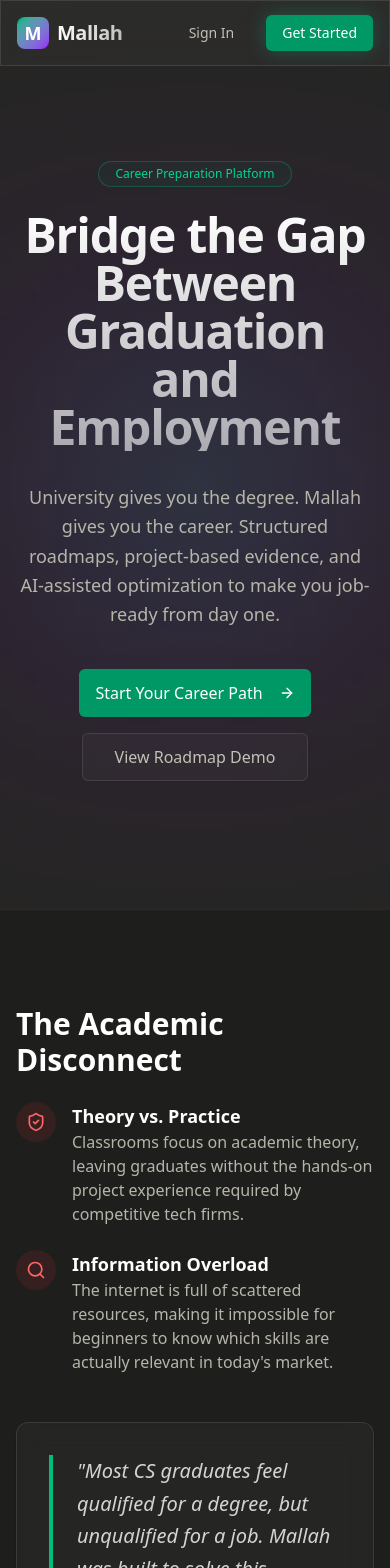
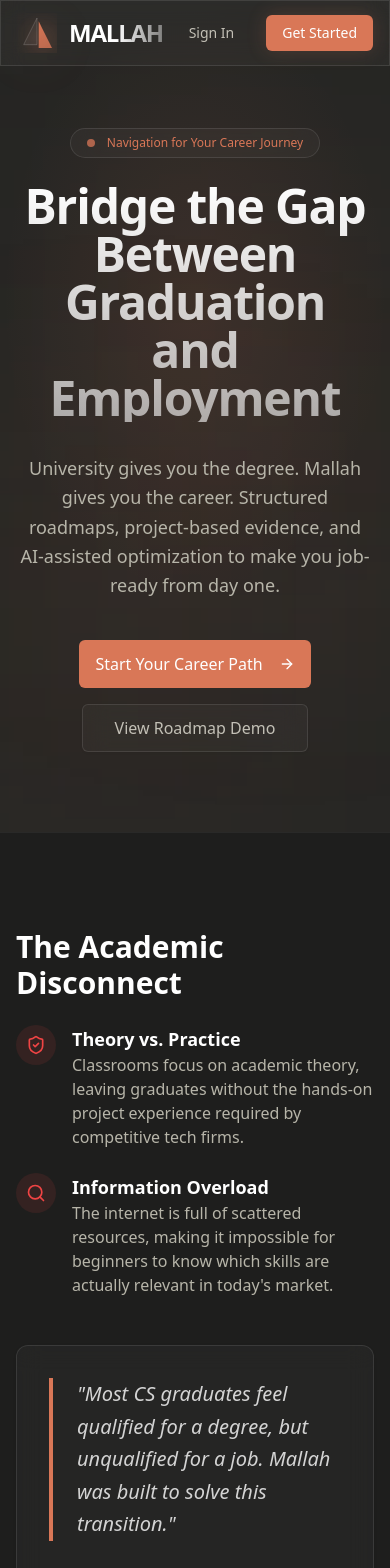
Before and after one commit to Dev-Salem/mallah, a Next.js app: page / in a window 390 px wide. Shown: the top 1568 px of the page. Built offline with nearby package versions, Linux system fonts and the light colour scheme; no server answers.

Commit message:
feat: Add new Logo component, integrate it into login and landing pages, and introduce frontend design skill documentation.

```diff
--- a/app/page.tsx
+++ b/app/page.tsx
@@ -18,6 +18,7 @@
   Briefcase,
   Cpu
 } from "lucide-react";
+import { Logo, LogoText } from "@/components/ui/logo";
 
 export default async function LandingPage() {
   const supabase = await createClient();
@@ -28,14 +29,7 @@
       {/* Navigation */}
       <header className="fixed top-0 z-50 w-full border-b border-white/10 glass">
         <div className="container mx-auto flex h-16 items-center justify-between px-4">
-          <div className="flex items-center gap-2">
-            <div className="h-8 w-8 rounded-lg bg-gradient-to-br from-emerald-500 to-purple-600 flex items-center justify-center">
-              <span className="font-bold text-white text-lg">M</span>
-            </div>
-            <span className="text-xl font-bold tracking-tight bg-clip-text text-transparent bg-gradient-to-r from-white to-white/70">
-              Mallah
-            </span>
-          </div>
+          <LogoText />
           <nav className="hidden md:flex items-center gap-8">
             <a href="#problem" className="text-sm font-medium text-muted-foreground hover:text-foreground transition-colors">The Gap</a>
             <a href="#how-it-works" className="text-sm font-medium text-muted-foreground hover:text-foreground transition-colors">Process</a>
@@ -49,7 +43,7 @@
                   <Button variant="ghost" className="text-sm">Sign Out</Button>
                 </form>
                 <Link href="/dashboard">
-                  <Button className="bg-emerald-600 hover:bg-emerald-500 text-white border-0 shadow-[0_0_20px_rgba(16,185,129,0.3)]">
+                  <Button className="bg-primary hover:bg-primary/90 text-primary-foreground border-0 shadow-[0_0_20px_var(--primary)] shadow-primary/20">
                     Dashboard
                   </Button>
                 </Link>
@@ -60,7 +54,7 @@
                   <Button variant="ghost" className="text-sm">Sign In</Button>
                 </Link>
                 <Link href="/login">
-                  <Button className="bg-emerald-600 hover:bg-emerald-500 text-white border-0 shadow-[0_0_20px_rgba(16,185,129,0.3)]">
+                  <Button className="bg-primary hover:bg-primary/90 text-primary-foreground border-0 shadow-[0_0_20px_var(--primary)] shadow-primary/20">
                     Get Started
                   </Button>
                 </Link>
@@ -70,15 +64,18 @@
         </div>
       </header>
 
-      <main className="flex-1 pt-16">
+      <main className="flex-1">
         {/* Hero Section */}
-        <section className="relative px-4 pt-24 pb-32 md:pt-32 md:pb-48">
-          <div className="absolute inset-0 -z-10 bg-[radial-gradient(circle_at_50%_50%,rgba(16,185,129,0.1),transparent_50%)]" />
-          <div className="absolute top-1/2 left-1/2 -translate-x-1/2 -translate-y-1/2 -z-20 h-[500px] w-[500px] bg-purple-600/10 blur-[120px]" />
+        <section className="relative pt-32 pb-20 md:pt-48 md:pb-32 overflow-hidden">
+          {/* Navigational Glows */}
+          <div className="absolute top-0 left-1/2 -translate-x-1/2 -z-10 h-[600px] w-full max-w-[1200px] bg-[radial-gradient(ellipse_at_center,var(--primary),transparent_70%)] opacity-10" />
+          <div className="absolute top-1/4 -right-20 -z-10 h-[400px] w-[400px] bg-primary/5 blur-[120px]" />
+          <div className="absolute bottom-0 -left-20 -z-10 h-[400px] w-[400px] bg-primary/5 blur-[120px]" />
 
-          <div className="container mx-auto text-center max-w-4xl">
-            <Badge variant="outline" className="mb-6 px-4 py-1 border-emerald-500/30 bg-emerald-500/5 text-emerald-400 font-medium">
-              Career Preparation Platform
+          <div className="container mx-auto px-4 text-center">
+            <Badge variant="outline" className="mb-6 py-1.5 px-4 border-primary/30 bg-primary/5 text-primary glass animate-in fade-in slide-in-from-bottom-3 duration-1000">
+              <span className="h-2 w-2 rounded-full bg-primary mr-2 animate-pulse" />
+              Navigation for Your Career Journey
             </Badge>
             <h1 className="text-5xl md:text-7xl font-extrabold tracking-tight mb-8 bg-clip-text text-transparent bg-gradient-to-b from-white to-white/60">
               Bridge the Gap Between Graduation and Employment
@@ -88,7 +85,7 @@
             </p>
             <div className="flex flex-col sm:flex-row items-center justify-center gap-4">
               <Link href={user ? "/dashboard" : "/login"}>
-                <Button size="lg" className="h-12 px-8 bg-emerald-600 hover:bg-emerald-500 text-white text-base">
+                <Button size="lg" className="h-12 px-8 bg-primary hover:bg-primary/90 text-primary-foreground text-base">
                   {user ? "Continue Your Journey" : "Start Your Career Path"} <ArrowRight className="ml-2 h-4 w-4" />
                 </Button>
               </Link>
@@ -107,8 +104,8 @@
                 <h2 className="text-3xl md:text-4xl font-bold mb-6 text-white">The Academic Disconnect</h2>
                 <div className="space-y-6">
                   <div className="flex gap-4">
-                    <div className="h-10 w-10 shrink-0 rounded-full bg-red-500/10 flex items-center justify-center">
-                      <ShieldCheck className="h-5 w-5 text-red-400" />
+                    <div className="h-10 w-10 shrink-0 rounded-full bg-destructive/10 flex items-center justify-center">
+                      <ShieldCheck className="h-5 w-5 text-destructive" />
                     </div>
                     <div>
                       <h4 className="font-semibold text-lg text-white">Theory vs. Practice</h4>
@@ -116,8 +113,8 @@
                     </div>
                   </div>
                   <div className="flex gap-4">
-                    <div className="h-10 w-10 shrink-0 rounded-full bg-red-500/10 flex items-center justify-center">
-                      <Search className="h-5 w-5 text-red-400" />
+                    <div className="h-10 w-10 shrink-0 rounded-full bg-destructive/10 flex items-center justify-center">
+                      <Search className="h-5 w-5 text-destructive" />
                     </div>
                     <div>
                       <h4 className="font-semibold text-lg text-white">Information Overload</h4>
@@ -127,7 +124,7 @@
                 </div>
               </div>
               <Card className="glass border-white/10 p-8">
-                <blockquote className="text-xl italic text-white/80 leading-relaxed border-l-4 border-emerald-500 pl-6 mb-6">
+                <blockquote className="text-xl italic text-white/80 leading-relaxed border-l-4 border-primary pl-6 mb-6">
                   "Most CS graduates feel qualified for a degree, but unqualified for a job. Mallah was built to solve this transition."
                 </blockquote>
                 <p className="text-sm text-muted-foreground">— The Mallah Philosophy</p>
@@ -145,17 +142,17 @@
             </p>
             <div className="grid sm:grid-cols-2 lg:grid-cols-3 gap-8">
               <div className="p-8 rounded-2xl border border-white/5 bg-white/5 hover:bg-white/10 transition-colors">
-                <Target className="h-10 w-10 text-emerald-500 mb-6" />
+                <Target className="h-10 w-10 text-primary mb-6" />
                 <h3 className="text-xl font-bold text-white mb-3">Structured Direction</h3>
                 <p className="text-muted-foreground">No more guessing. Predefined roadmaps show exactly where you are and what step you need to take next.</p>
               </div>
               <div className="p-8 rounded-2xl border border-white/5 bg-white/5 hover:bg-white/10 transition-colors">
-                <Rocket className="h-10 w-10 text-purple-500 mb-6" />
+                <Rocket className="h-10 w-10 text-primary mb-6" />
                 <h3 className="text-xl font-bold text-white mb-3">Skill Evidence</h3>
                 <p className="text-muted-foreground">Don't just claim skills. Build verified projects that serve as tangible proof of your technical capabilities.</p>
               </div>
               <div className="p-8 rounded-2xl border border-white/5 bg-white/5 hover:bg-white/10 transition-colors">
-                <FileText className="h-10 w-10 text-blue-500 mb-6" />
+                <FileText className="h-10 w-10 text-primary mb-6" />
                 <h3 className="text-xl font-bold text-white mb-3">Job Readiness</h3>
                 <p className="text-muted-foreground">Move beyond 'content consumption'. Our platform forces an outcome-focused approach to every topic you learn.</p>
               </div>
@@ -164,7 +161,7 @@
         </section>
 
         {/* How Mallah Works */}
-        <section id="how-it-works" className="py-24 bg-emerald-500/5 border-y border-emerald-500/10">
+        <section id="how-it-works" className="py-24 bg-primary/5 border-y border-primary/10">
           <div className="container mx-auto px-4">
             <div className="text-center mb-16">
               <h2 className="text-3xl md:text-4xl font-bold text-white mb-4">Your Path to Preparation</h2>
@@ -178,7 +175,7 @@
                 { title: "Validation", desc: "Generate a skills-first resume and portfolio optimized for hiring managers." }
               ].map((step, idx) => (
                 <div key={idx} className="relative">
-                  <div className="mb-4 text-4xl font-extrabold text-emerald-500/20">{idx + 1}</div>
+                  <div className="mb-4 text-4xl font-extrabold text-primary/20">{idx + 1}</div>
                   <h4 className="text-lg font-bold text-white mb-2">{step.title}</h4>
                   <p className="text-sm text-muted-foreground leading-relaxed">{step.desc}</p>
                 </div>
@@ -195,7 +192,7 @@
               <Card className="glass border-white/10 overflow-hidden group">
                 <CardContent className="p-0 flex flex-col md:flex-row h-full">
                   <div className="p-8 flex-1">
-                    <Map className="h-8 w-8 text-emerald-500 mb-4" />
+                    <Map className="h-8 w-8 text-primary mb-4" />
                     <h3 className="text-xl font-bold text-white mb-2">Learning Roadmaps</h3>
                     <p className="text-muted-foreground mb-4">Granular, step-by-step paths from basics to advanced specialization. Never feel lost again with clear stages and actionable topics.</p>
                     <ul className="text-sm space-y-2 text-white/70">
@@ -204,8 +201,8 @@
                       <li className="flex items-center gap-2">• Resource curation for every topic</li>
                     </ul>
                   </div>
-                  <div className="md:w-1/3 bg-emerald-900/10 border-l border-white/5 flex items-center justify-center p-8">
-                    <div className="h-full w-full rounded border border-emerald-500/20 bg-emerald-500/5 animate-pulse" />
+                  <div className="md:w-1/3 bg-primary/10 border-l border-white/5 flex items-center justify-center p-8">
+                    <div className="h-full w-full rounded border border-primary/20 bg-primary/5 animate-pulse" />
                   </div>
                 </CardContent>
               </Card>
@@ -213,7 +210,7 @@
               <Card className="glass border-white/10 overflow-hidden group">
                 <CardContent className="p-0 flex flex-col md:flex-row h-full">
                   <div className="p-8 flex-1">
-                    <Cpu className="h-8 w-8 text-purple-500 mb-4" />
+                    <Cpu className="h-8 w-8 text-primary mb-4" />
                     <h3 className="text-xl font-bold text-white mb-2">Opportunity Analyzer</h3>
                     <p className="text-muted-foreground mb-4">Upload any job description and let AI map your current skills against market requirements. Identify gaps and generate action plans.</p>
                     <ul className="text-sm space-y-2 text-white/70">
@@ -222,8 +219,8 @@
                       <li className="flex items-center gap-2">• Market demand scoring</li>
                     </ul>
                   </div>
-                  <div className="md:w-1/3 bg-purple-900/10 border-l border-white/5 flex items-center justify-center p-8">
-                    <div className="h-full w-full rounded border border-purple-500/20 bg-purple-500/5 animate-pulse" />
+                  <div className="md:w-1/3 bg-primary/10 border-l border-white/5 flex items-center justify-center p-8">
+                    <div className="h-full w-full rounded border border-primary/20 bg-primary/5 animate-pulse" />
                   </div>
                 </CardContent>
               </Card>
@@ -231,13 +228,13 @@
               <Card className="glass border-white/10 overflow-hidden">
                 <CardContent className="p-0 flex flex-col md:flex-row h-full">
                   <div className="p-8 flex-1">
-                    <Layers className="h-8 w-8 text-emerald-500 mb-4" />
+                    <Layers className="h-8 w-8 text-primary mb-4" />
                     <h3 className="text-xl font-bold text-white mb-2">Skills & Projects Hub</h3>
                     <p className="text-muted-foreground mb-4">A central repository for your technical evidence. Every project you complete is tagged with specific skills to build your professional profile.</p>
                   </div>
-                  <div className="md:w-1/3 bg-emerald-900/10 border-l border-white/5 p-8 flex items-center justify-center">
+                  <div className="md:w-1/3 bg-primary/10 border-l border-white/5 p-8 flex items-center justify-center">
                     <div className="grid grid-cols-2 gap-2 w-full">
-                      {[1,2,3,4].map(i => <div key={i} className="h-8 rounded bg-emerald-500/10 border border-emerald-500/20" />)}
+                      {[1,2,3,4].map(i => <div key={i} className="h-8 rounded bg-primary/10 border border-primary/20" />)}
                     </div>
                   </div>
                 </CardContent>
@@ -246,14 +243,14 @@
               <Card className="glass border-white/10 overflow-hidden">
                 <CardContent className="p-0 flex flex-col md:flex-row h-full">
                   <div className="p-8 flex-1">
-                    <FileText className="h-8 w-8 text-purple-500 mb-4" />
+                    <FileText className="h-8 w-8 text-primary mb-4" />
                     <h3 className="text-xl font-bold text-white mb-2">Smart Resume Builder</h3>
                     <p className="text-muted-foreground mb-4">AI assistance that focuses on wording and impact. Turn basic descriptions into powerful professional statements that pass ATS systems.</p>
                   </div>
-                  <div className="md:w-1/3 bg-purple-900/10 border-l border-white/5 p-8 flex flex-col gap-2 justify-center">
-                    <div className="h-4 w-full bg-purple-500/20 rounded" />
-                    <div className="h-4 w-3/4 bg-purple-500/10 rounded" />
-                    <div className="h-4 w-full bg-purple-500/20 rounded" />
+                  <div className="md:w-1/3 bg-primary/10 border-l border-white/5 p-8 flex flex-col gap-2 justify-center">
+                    <div className="h-4 w-full bg-primary/20 rounded" />
+                    <div className="h-4 w-3/4 bg-primary/10 rounded" />
+                    <div className="h-4 w-full bg-primary/20 rounded" />
                   </div>
                 </CardContent>
               </Card>
@@ -276,13 +273,13 @@
                 </ul>
               </div>
               <div className="bg-zinc-900/50 p-10 relative">
-                <div className="absolute top-0 right-0 p-4"><Badge className="bg-emerald-600">The Mallah Way</Badge></div>
+                <div className="absolute top-0 right-0 p-4"><Badge className="bg-primary text-primary-foreground">The Mallah Way</Badge></div>
                 <h4 className="text-lg font-bold text-white mb-6 uppercase tracking-wider">Mallah Platform</h4>
                 <ul className="space-y-4 text-white/90 font-medium">
-                  <li className="flex items-center gap-3"><ArrowRight className="h-4 w-4 text-emerald-500" /> Focus on career readiness outcomes</li>
-                  <li className="flex items-center gap-3"><ArrowRight className="h-4 w-4 text-emerald-500" /> Role-specific specialized paths</li>
-                  <li className="flex items-center gap-3"><ArrowRight className="h-4 w-4 text-emerald-500" /> Evidence-based skill verification</li>
-                  <li className="flex items-center gap-3"><ArrowRight className="h-4 w-4 text-emerald-500" /> Active preparation for job markets</li>
+                  <li className="flex items-center gap-3"><ArrowRight className="h-4 w-4 text-primary" /> Focus on career readiness outcomes</li>
+                  <li className="flex items-center gap-3"><ArrowRight className="h-4 w-4 text-primary" /> Role-specific specialized paths</li>
+                  <li className="flex items-center gap-3"><ArrowRight className="h-4 w-4 text-primary" /> Evidence-based skill verification</li>
+                  <li className="flex items-center gap-3"><ArrowRight className="h-4 w-4 text-primary" /> Active preparation for job markets</li>
                 </ul>
               </div>
             </div>
@@ -296,21 +293,21 @@
             <div className="grid md:grid-cols-3 gap-8 text-center">
               <div className="flex flex-col items-center">
                 <div className="h-16 w-16 rounded-full glass flex items-center justify-center mb-6">
-                  <GraduationCap className="h-8 w-8 text-emerald-500" />
+                  <GraduationCap className="h-8 w-8 text-primary" />
                 </div>
                 <h4 className="text-xl font-bold text-white mb-2">CS/IT Students</h4>
                 <p className="text-muted-foreground text-sm px-4">Bridge the gap between your university degree and the fast-moving tech market requirements.</p>
               </div>
               <div className="flex flex-col items-center">
                 <div className="h-16 w-16 rounded-full glass flex items-center justify-center mb-6">
-                  <Briefcase className="h-8 w-8 text-purple-500" />
+                  <Briefcase className="h-8 w-8 text-primary" />
                 </div>
                 <h4 className="text-xl font-bold text-white mb-2">Fresh Graduates</h4>
                 <p className="text-muted-foreground text-sm px-4">Structure your first 6 months post-grad to land a competitive junior role at top firms.</p>
               </div>
               <div className="flex flex-col items-center">
                 <div className="h-16 w-16 rounded-full glass flex items-center justify-center mb-6">
-                  <Rocket className="h-8 w-8 text-blue-500" />
+                  <Rocket className="h-8 w-8 text-primary" />
                 </div>
                 <h4 className="text-xl font-bold text-white mb-2">Career Switchers</h4>
                 <p className="text-muted-foreground text-sm px-4">Direct, focused learning that skips the fluff and gets you ready for your new technical field fast.</p>
@@ -320,9 +317,9 @@
         </section>
 
         {/* Outcome-Focused Section */}
-        <section id="outcomes" className="py-24 bg-gradient-to-b from-transparent to-emerald-500/5">
+        <section id="outcomes" className="py-24 bg-gradient-to-b from-transparent to-primary/5">
           <div className="container mx-auto px-4 max-w-4xl">
-            <Card className="glass border-emerald-500/20 p-8 md:p-12">
+            <Card className="glass border-primary/20 p-8 md:p-12">
               <div className="grid md:grid-cols-2 gap-12 items-center">
                 <div>
                   <h2 className="text-3xl font-bold text-white mb-6">The Outcome: Total Readiness</h2>
@@ -330,21 +327,21 @@
                   <div className="space-y-4">
                     {["Clarity and Direction", "A Verified Portfolio", "ATS-Optimized Resume", "Skill Market Awareness"].map(item => (
                       <div key={item} className="flex items-center gap-3 text-white/80">
-                        <ShieldCheck className="h-5 w-5 text-emerald-500" />
+                        <ShieldCheck className="h-5 w-5 text-primary" />
                         <span>{item}</span>
                       </div>
                     ))}
                   </div>
                 </div>
                 <div className="relative">
-                  <div className="absolute inset-0 bg-emerald-500/20 blur-[60px]" />
+                  <div className="absolute inset-0 bg-primary/20 blur-[60px]" />
                   <div className="relative h-64 rounded-xl border border-white/10 glass bg-white/5 p-6 overflow-hidden">
                     <div className="space-y-4 animate-pulse">
                       <div className="h-2 w-full bg-white/10 rounded" />
                       <div className="h-2 w-3/4 bg-white/10 rounded" />
                       <div className="h-2 w-full bg-white/10 rounded" />
                       <div className="mt-8 border-t border-white/10 pt-4">
-                        <div className="h-4 w-1/2 bg-emerald-500/20 rounded mb-2" />
+                        <div className="h-4 w-1/2 bg-primary/20 rounded mb-2" />
                         <div className="h-10 w-full bg-white/5 rounded" />
                       </div>
                     </div>
@@ -357,7 +354,7 @@
 
         {/* Final CTA */}
         <section className="py-32 relative overflow-hidden">
-           <div className="absolute top-1/2 left-1/2 -translate-x-1/2 -translate-y-1/2 -z-10 h-[400px] w-[800px] bg-emerald-500/10 blur-[100px] rounded-full" />
+           <div className="absolute top-1/2 left-1/2 -translate-x-1/2 -translate-y-1/2 -z-10 h-[400px] w-[800px] bg-primary/10 blur-[100px] rounded-full" />
            <div className="container mx-auto px-4 text-center">
              <h2 className="text-4xl md:text-5xl font-bold text-white mb-8">Your preparation starts now.</h2>
              <p className="text-xl text-muted-foreground mb-12 max-w-2xl mx-auto">
@@ -365,7 +362,7 @@
              </p>
               <div className="flex flex-col sm:flex-row items-center justify-center gap-4">
                 <Link href={user ? "/dashboard" : "/login"}>
-                  <Button size="lg" className="h-14 px-10 bg-emerald-600 hover:bg-emerald-500 text-white text-lg shadow-[0_0_30px_rgba(16,185,129,0.4)]">
+                  <Button size="lg" className="h-14 px-10 bg-primary hover:bg-primary/90 text-primary-foreground text-lg shadow-[0_0_30px_var(--primary)] shadow-primary/40">
                     {user ? "Access Your Dashboard" : "Start Your Career Path"}
                   </Button>
                 </Link>
@@ -379,10 +376,7 @@
 
       <footer className="py-12 border-t border-white/5">
         <div className="container mx-auto px-4 flex flex-col md:flex-row justify-between items-center gap-8">
-          <div className="flex items-center gap-2">
-            <div className="h-6 w-6 rounded bg-gradient-to-br from-emerald-500 to-purple-600" />
-            <span className="text-lg font-bold text-white">Mallah</span>
-          </div>
+          <LogoText />
           <div className="flex gap-8 text-sm text-muted-foreground">
             <a href="#" className="hover:text-white transition-colors">Privacy Policy</a>
             <a href="#" className="hover:text-white transition-colors">Terms of Service</a>
--- /dev/null
+++ b/components/ui/logo.tsx
@@ -0,0 +1,58 @@
+import React from 'react';
+
+interface LogoProps {
+  className?: string;
+  size?: number;
+}
+
+export function Logo({ className, size = 32 }: LogoProps) {
+  return (
+    <div className={`relative flex items-center justify-center ${className}`} style={{ width: size, height: size }}>
+      <svg
+        viewBox="0 0 24 24"
+        fill="none"
+        xmlns="http://www.w3.org/2000/svg"
+        className="w-full h-full"
+      >
+        {/* Rear Sail - Glassy / Translucent */}
+        <path
+          d="M12 3L4 19H12V3Z"
+          fill="white"
+          fillOpacity="0.05"
+          stroke="white"
+          strokeOpacity="0.2"
+          strokeWidth="0.5"
+        />
+
+        {/* Front Main Sail - Brand Gradient */}
+        <path
+          d="M13 5L21 21H13V5Z"
+          fill="url(#sail-gradient)"
+          className="drop-shadow-[0_0_8px_var(--primary)] shadow-primary/30"
+        />
+
+        {/* The Gap - Negative space separator represented by the space between paths */}
+
+        <defs>
+          <linearGradient id="sail-gradient" x1="13" y1="5" x2="21" y2="21" gradientUnits="userSpaceOnUse">
+            <stop stopColor="var(--primary)" />
+            <stop offset="1" stopColor="var(--primary)" stopOpacity="0.8" />
+          </linearGradient>
+        </defs>
+      </svg>
+      {/* Dynamic Glow */}
+      <div className="absolute inset-x-0 bottom-0 h-1/2 bg-primary/10 blur-xl -z-10 rounded-full" />
+    </div>
+  );
+}
+
+export function LogoText() {
+  return (
+    <div className="flex items-center gap-3">
+      <Logo size={40} />
+      <span className="text-2xl font-black tracking-tighter bg-clip-text text-transparent bg-gradient-to-r from-white via-white to-white/40">
+        MALLAH
+      </span>
+    </div>
+  );
+}
```
Also changed, not shown: app/login/page.tsx (+6 -7 lines), components/auth/auth-form.tsx (+6 -8 lines), 1 other file (tests, documents, lock files or other folders).
